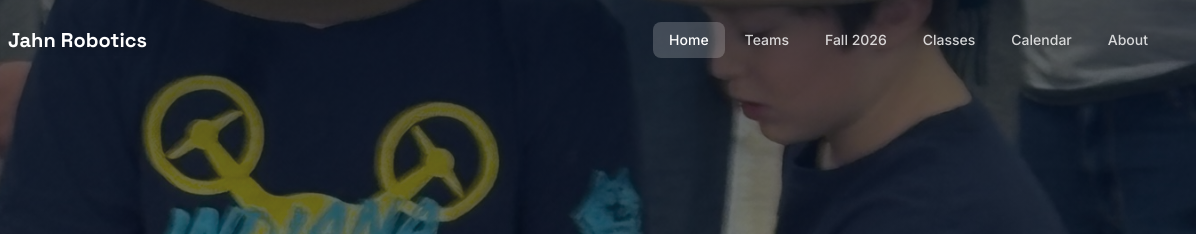
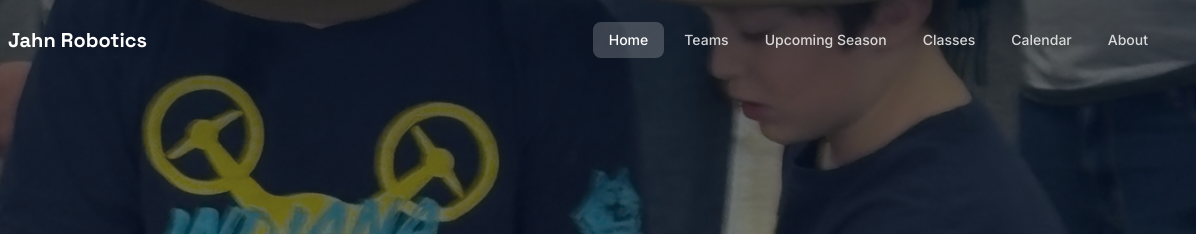
Before and after one commit to lshepard/jahn-robotics, an Astro site: page / in a window 1280 px wide. Shown: the top 234 px of the page, 84-1280 px from the left. Built offline with nearby package versions, Linux system fonts and the light colour scheme; Astro itself is replaced by a stand-in of ours.

Commit message:
Rename Fall 2026 to Upcoming Season in navigation
Co-Authored-By: Claude Opus 4.5 <noreply@anthropic.com>

```diff
--- a/src/components/layout/Header.astro
+++ b/src/components/layout/Header.astro
@@ -9,7 +9,7 @@ const currentPath = Astro.url.pathname;
 const navLinks = [
   { href: '/', label: 'Home' },
   { href: '/teams/', label: 'Teams' },
-  { href: '/fall-2026/', label: 'Fall 2026' },
+  { href: '/fall-2026/', label: 'Upcoming Season' },
   { href: '/classes/', label: 'Classes' },
   { href: '/calendar/', label: 'Calendar' },
   { href: '/about/', label: 'About' },
```
